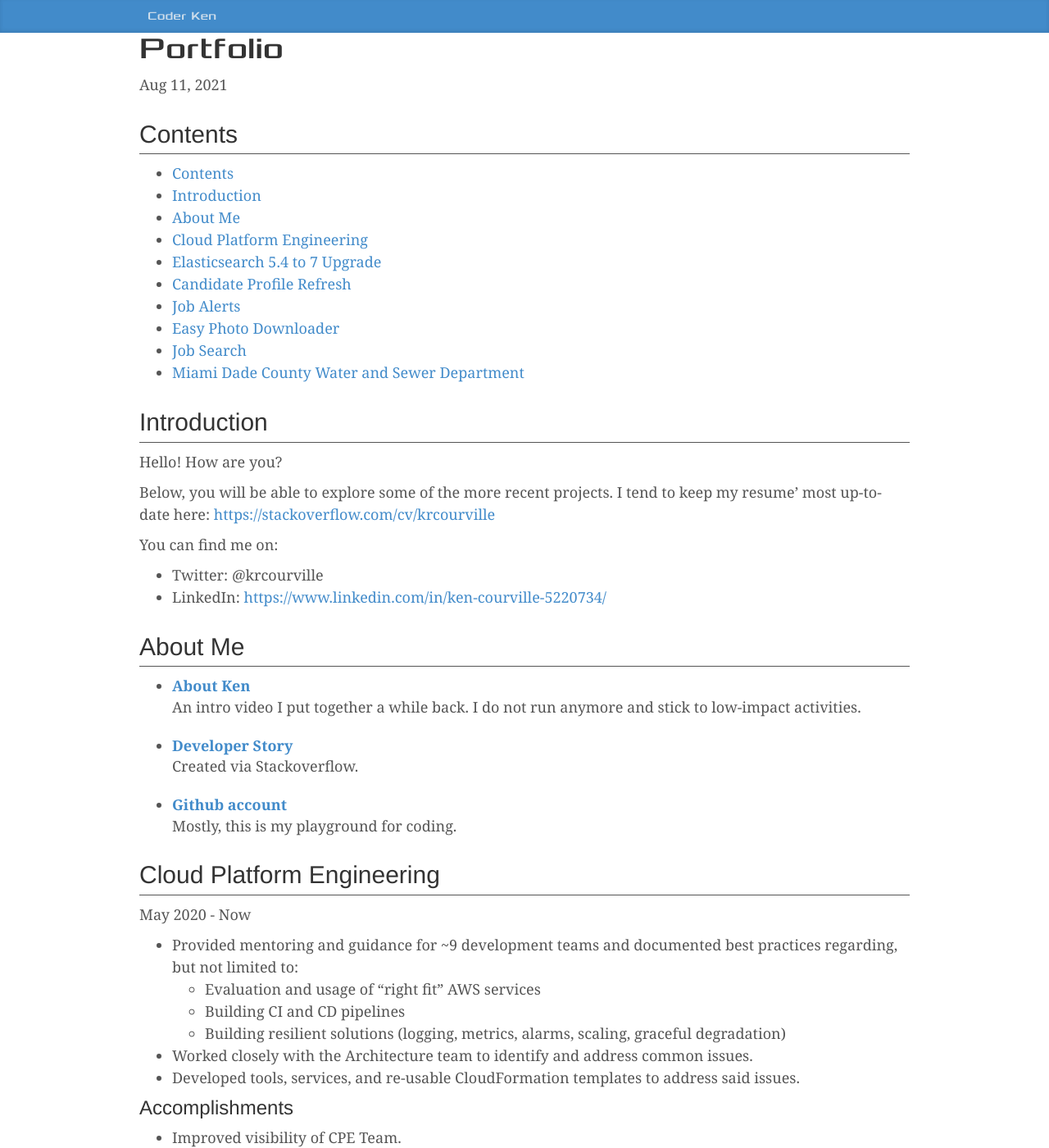
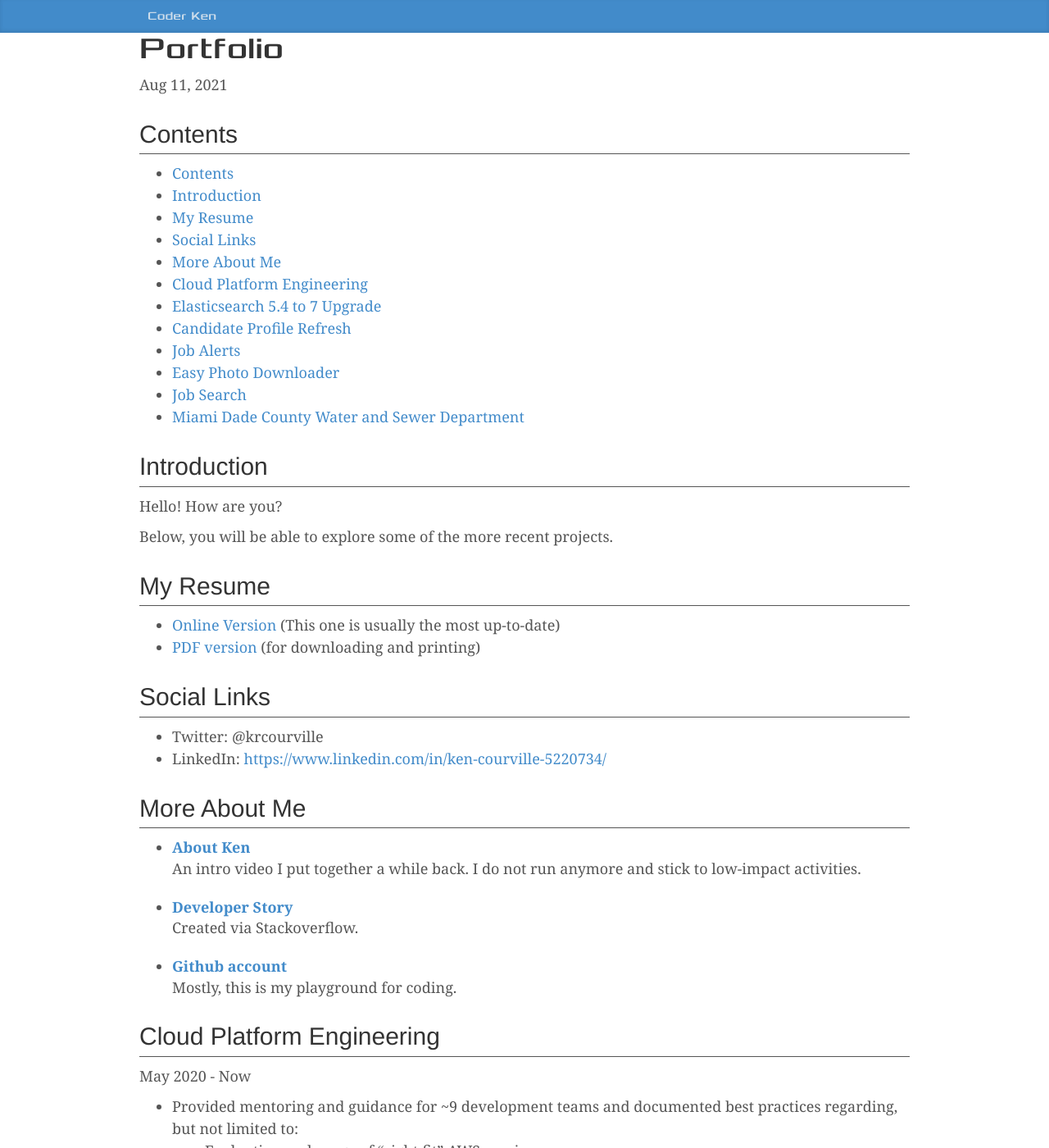
Before and after one commit to krcourville/krcourville.github.io, a Jekyll site: the page built from _posts/2021-08-11-portfolio.markdown, in a window 1280 px wide and 1400 px high. Shown: the whole window at 82% size. Built offline with Jekyll 4.4.1, drawn with Linux system fonts in a browser that asks for light colours; nearby versions of some CDN libraries; comment, search, counter and statistics services are not loaded.

Commit message:
add pdf resume'

```diff
--- a/_config.yml
+++ b/_config.yml
@@ -14,6 +14,8 @@ page.ishome: false
 
 defaults:
   - scope:
+      path: "assets/files"
+  - scope:
       path: "assets/img"
     values:
       image: true
--- a/_posts/2021-08-11-portfolio.markdown
+++ b/_posts/2021-08-11-portfolio.markdown
@@ -14,14 +14,19 @@ categories: projects portfolio
 
 Hello! How are you?
 
-Below, you will be able to explore some of the more recent projects.  I tend to keep my resume' most up-to-date here: <https://stackoverflow.com/cv/krcourville>
+Below, you will be able to explore some of the more recent projects.
 
-You can find me on:
+## My Resume
+
+* [Online Version](https://stackoverflow.com/cv/krcourville) (This one is usually the most up-to-date)
+* [PDF version](/assets/files/ken-courville-resume.pdf) (for downloading and printing)
+
+## Social Links
 
 * Twitter: @krcourville
 * LinkedIn: <https://www.linkedin.com/in/ken-courville-5220734/>
 
-## About Me
+## More About Me
 
 - [About Ken](https://youtu.be/OW6yPJLEgt8)
   : An intro video I put together a while back. I do not run anymore and stick to low-impact activities.
```
Also changed, not shown: 1 other file.
